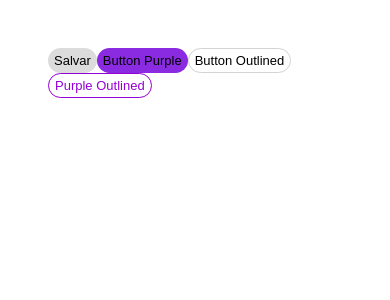
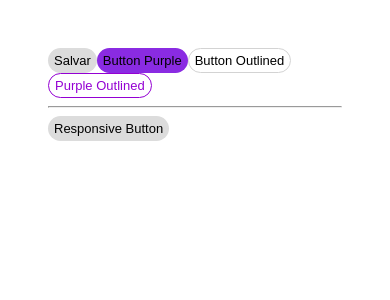
Before and after one commit to MogLuiz/Stitches-with-Radix, a Next.js app: page / in a window 390 px wide. Shown: the top 300 px of the page. Built offline with nearby package versions, Linux system fonts and the light colour scheme.

Commit message:
feat: responsive variant Button

```diff
--- a/src/pages/index.tsx
+++ b/src/pages/index.tsx
@@ -12,12 +12,20 @@ const body = css({ padding: 40 });
 const button = css({
   appearance: "none",
   border: "none",
-  height: 25,
-  fontSize: 13,
 
   borderRadius: "9999px",
 
   variants: {
+    size: {
+      1: {
+        height: 25,
+        fontSize: 13,
+      },
+      2: {
+        height: 35,
+        fontSize: 15,
+      },
+    },
     variant: {
       gray: {
         backgroundColor: "Gainsboro",
@@ -65,6 +73,7 @@ const button = css({
 
   defaultVariants: {
     variant: "gray",
+    size: 1,
   },
 });
 
@@ -80,6 +89,17 @@ const Home: NextPage = () => {
       <button className={button({ variant: "purple", outlined: true })}>
         Purple Outlined
       </button>
+      <hr />
+      <button
+        className={button({
+          size: {
+            "@initial": "1",
+            "@media (min-width: 500px)": "2",
+          },
+        })}
+      >
+        Responsive Button
+      </button>
     </div>
   );
 };
```
